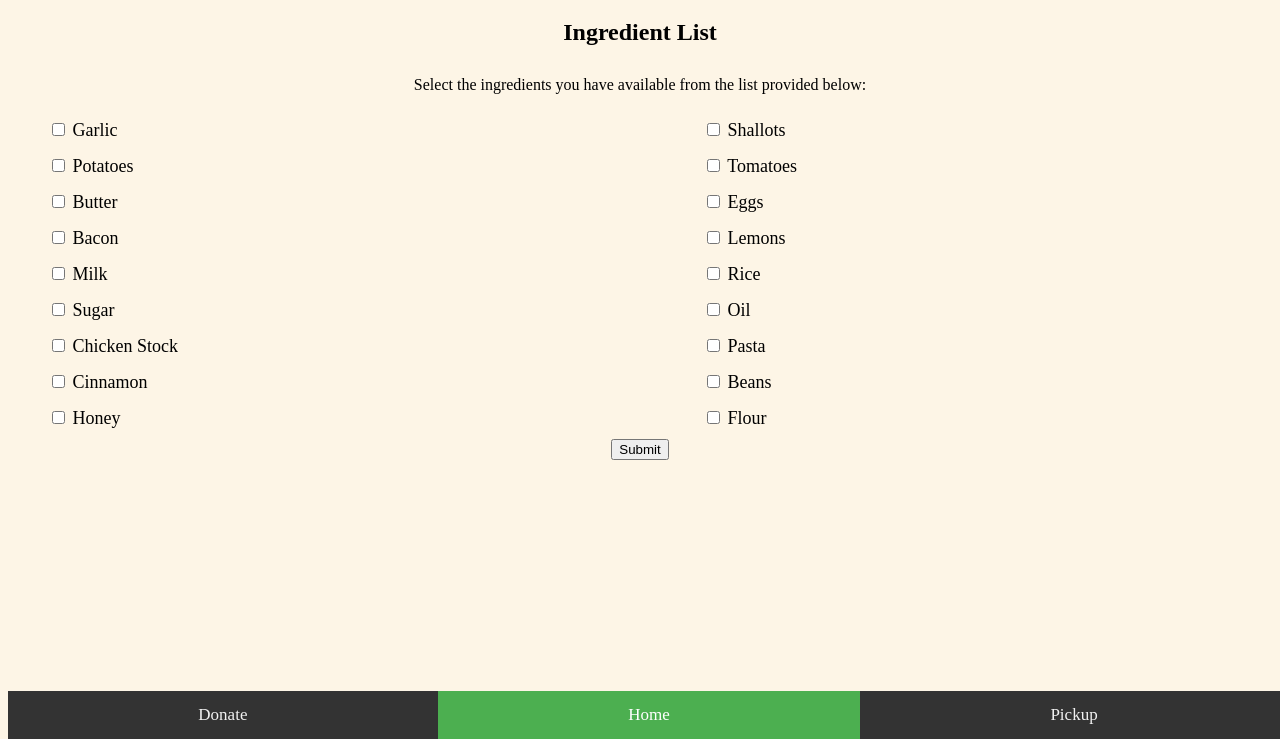
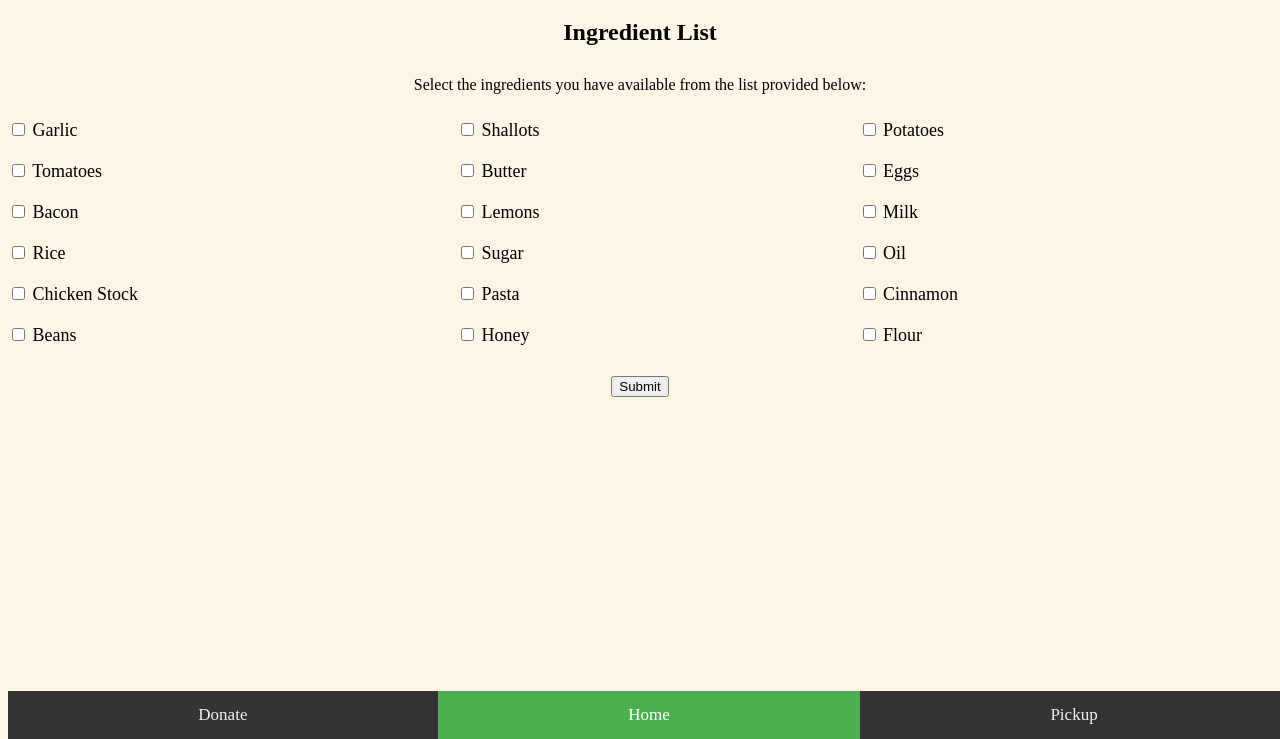
Before and after one commit to prashanbasnet/ExtraFood, a plain HTML site: page index.html in a window 1280 px wide. Shown: the part 61-800 px from the top of the page. Drawn offline with Linux system fonts and the light colour scheme.

Commit message:
changed to three columns instead of two

```diff
--- a/index.html
+++ b/index.html
@@ -3,7 +3,7 @@
   <head>
     <link href="stylesheet_template.css"  rel="stylesheet">
     <meta charset="utf-8">
-    <meta name="viewport" content="width=device-width, initial-scale=1">
+    <meta name="viewport" content="width= device-width, initial-scale=1.0">
     <title>
       Extra Food App
     </title>
--- a/stylesheet_template.css
+++ b/stylesheet_template.css
@@ -16,14 +16,14 @@ p{
   text-align: justify;
   display: grid;
   font-size: 18px;
-  grid-template-columns: auto auto;
-  grid-column-gap: 50px;
+  grid-template-columns: auto auto auto;
+  grid-column-gap: 5px;
   grid-template-rows: auto auto;
-  grid-row-gap: 15px;
-  margin:0px 0px 0px 40px;
+  grid-row-gap: 20px;
+  margin:0px 0px 0px 0px;
 }
 .submit{
-padding:10px;
+padding-top:30px;
 }
 .navbar {
   overflow: hidden;
```
